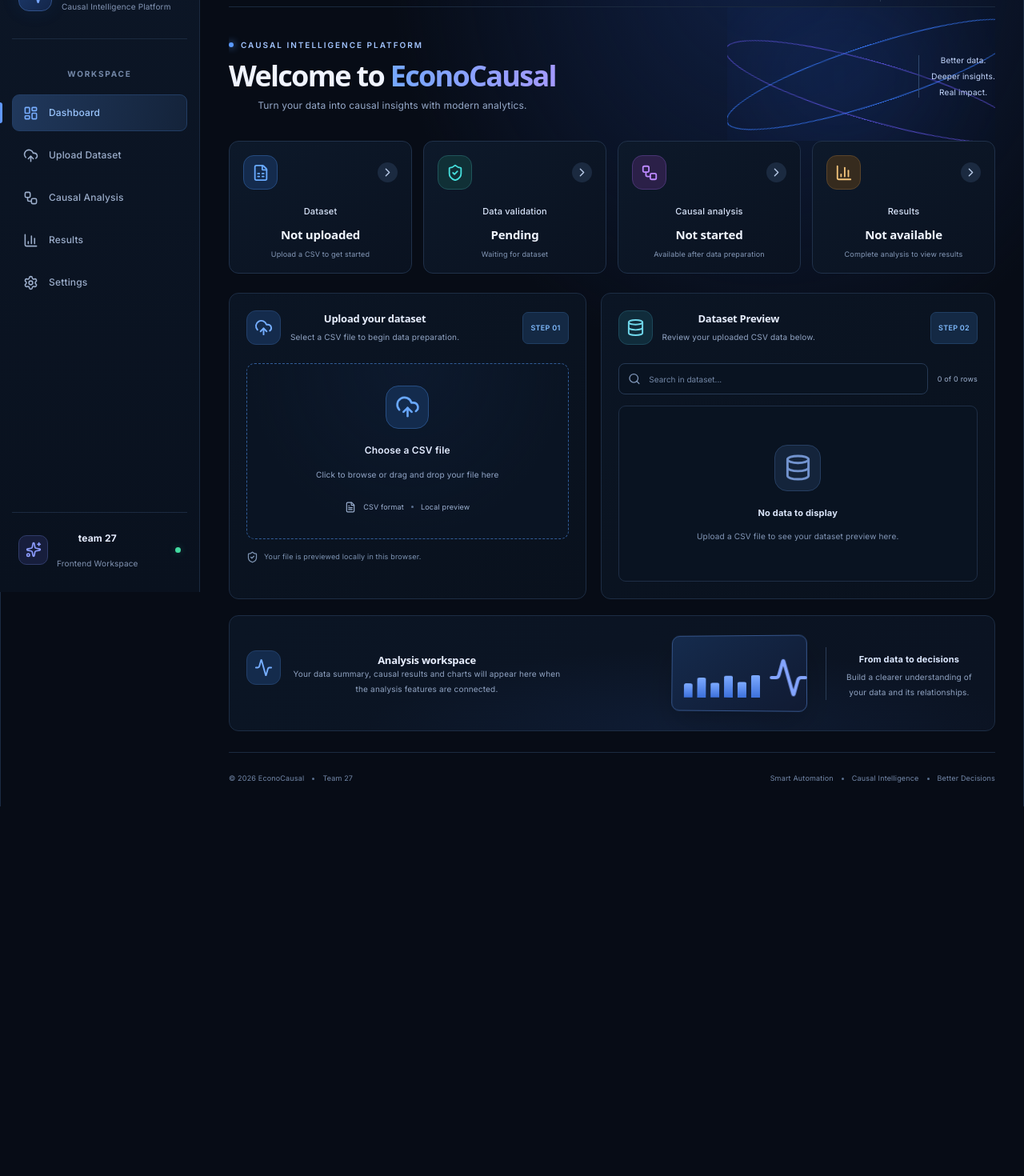
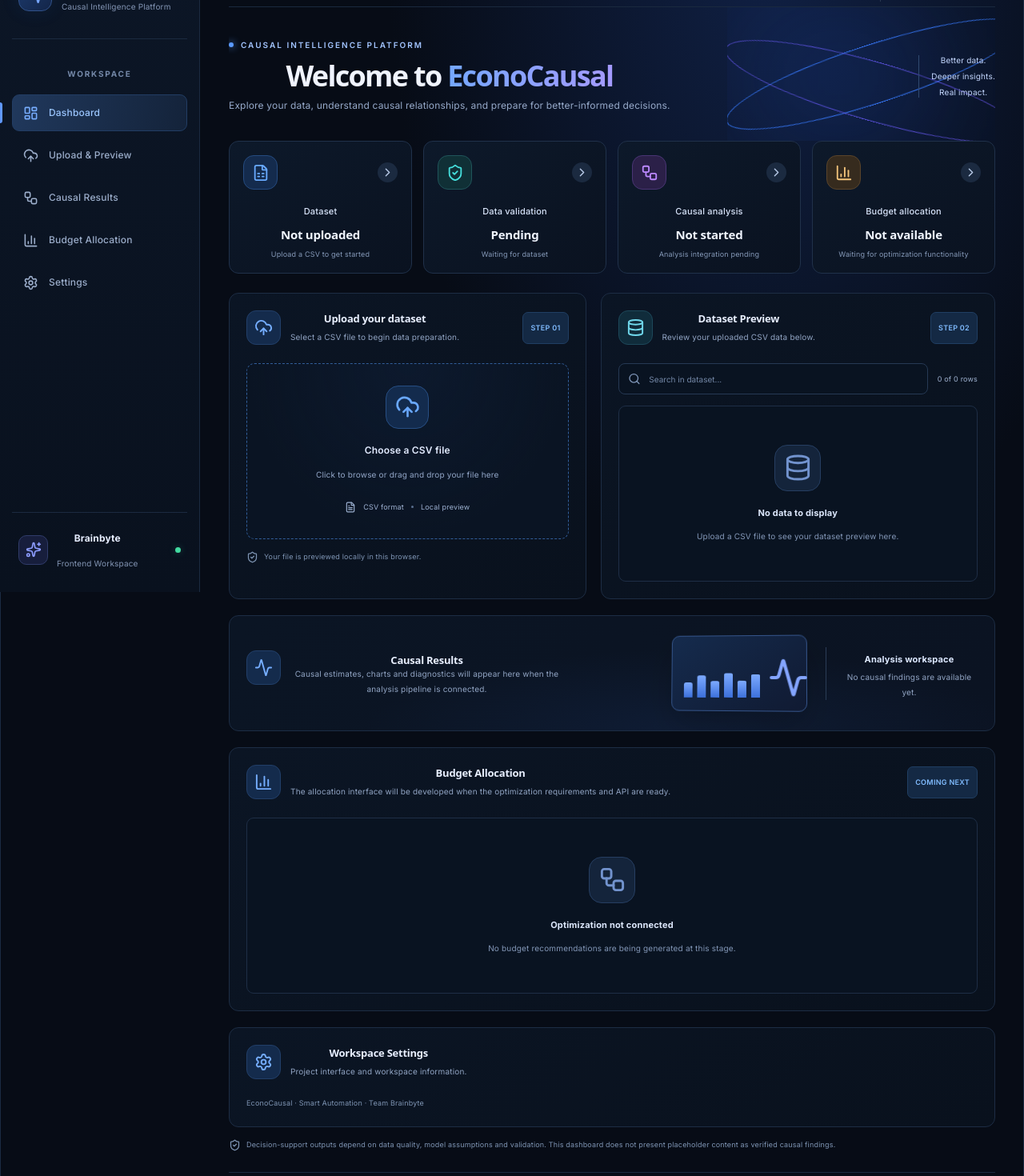
Before and after one commit to kanishka-80/EconoCausal, a React app in the folder frontend/: page / in a window 1280 px wide. Shown: the part 60-1530 px from the top of the page at 80% size. Before the commit the page ends 1068 px from the top, so only its background shows below. Built offline with nearby package versions, Linux system fonts and the light colour scheme; the HTML template or start-up script is replaced by a standard one.

Commit message:
feat(frontend): add dashboard shell and navigation

```diff
--- a/frontend/src/App.jsx
+++ b/frontend/src/App.jsx
@@ -1,9 +1,10 @@
+
 import { useState } from 'react'
 import {
   Activity, BarChart3, Bell, CheckCircle2, ChevronRight,
   CircleHelp, CloudUpload, Database, FileSpreadsheet, FileText,
-  Gauge, Home, LayoutDashboard, Search, Settings, ShieldCheck,
-  Sparkles, UploadCloud, Workflow, X
+  LayoutDashboard, Search, Settings, ShieldCheck, Sparkles,
+  UploadCloud, Workflow, X
 } from 'lucide-react'
 import './App.css'
 
@@ -79,6 +80,14 @@
     reader.readAsText(file)
   }
 
+  function removeFile() {
+    setFileName('')
+    setHeaders([])
+    setRows([])
+    setSearch('')
+    setError('')
+  }
+
   const filteredRows = rows.filter(row =>
     row.some(cell =>
       String(cell ?? '').toLowerCase().includes(search.toLowerCase())
@@ -89,7 +98,9 @@
     <div className="app-shell">
       <aside className="sidebar">
         <a className="brand" href="#dashboard">
-          <span className="brand-mark"><Activity size={25} /></span>
+          <span className="brand-mark">
+            <Activity size={25} />
+          </span>
           <span>
             <strong>EconoCausal</strong>
             <small>Causal Intelligence Platform</small>
@@ -97,28 +108,40 @@
         </a>
 
         <div className="nav-section-label">WORKSPACE</div>
+
         <nav className="navigation">
           <a className="nav-link active" href="#dashboard">
-            <LayoutDashboard size={19} /> <span>Dashboard</span>
+            <LayoutDashboard size={19} />
+            <span>Dashboard</span>
           </a>
+
           <a className="nav-link" href="#upload">
-            <CloudUpload size={19} /> <span>Upload Dataset</span>
+            <CloudUpload size={19} />
+            <span>Upload &amp; Preview</span>
           </a>
+
           <a className="nav-link" href="#analysis">
-            <Workflow size={19} /> <span>Causal Analysis</span>
+            <Workflow size={19} />
+            <span>Causal Results</span>
           </a>
-          <a className="nav-link" href="#results">
-            <BarChart3 size={19} /> <span>Results</span>
+
+          <a className="nav-link" href="#budget">
+            <BarChart3 size={19} />
+            <span>Budget Allocation</span>
           </a>
+
           <a className="nav-link" href="#settings">
-            <Settings size={19} /> <span>Settings</span>
+            <Settings size={19} />
+            <span>Settings</span>
           </a>
         </nav>
 
         <div className="sidebar-bottom">
-          <div className="team-icon"><Sparkles size={20} /></div>
+          <div className="team-icon">
+            <Sparkles size={20} />
+          </div>
           <div>
-            <strong>team 27</strong>
+            <strong>Brainbyte</strong>
             <small>Frontend Workspace</small>
           </div>
           <span className="online-dot" />
@@ -135,14 +158,22 @@
 
           <div className="topbar-right">
             <div className="system-status">
-              <span className="online-dot" /> System workspace
+              <span className="online-dot" />
+              Workspace
             </div>
+
             <button className="icon-button" aria-label="Help" title="Help">
               <CircleHelp size={19} />
             </button>
-            <button className="icon-button" aria-label="Notifications" title="Notifications">
+
+            <button
+              className="icon-button"
+              aria-label="Notifications"
+              title="Notifications"
+            >
               <Bell size={19} />
             </button>
+
             <div className="profile">
               <div className="avatar">EC</div>
               <div className="profile-text">
@@ -155,10 +186,17 @@
 
         <section className="hero">
           <div className="hero-copy">
-            <div className="eyebrow"><span /> CAUSAL INTELLIGENCE PLATFORM</div>
+            <div className="eyebrow">
+              <span />
+              CAUSAL INTELLIGENCE PLATFORM
+            </div>
             <h1>Welcome to <span>EconoCausal</span></h1>
-            <p>Turn your data into causal insights with modern analytics.</p>
+            <p>
+              Explore your data, understand causal relationships,
+              and prepare for better-informed decisions.
+            </p>
           </div>
+
           <div className="hero-art" aria-hidden="true">
             <div className="orbit orbit-one" />
             <div className="orbit orbit-two" />
@@ -174,8 +212,12 @@
         <section className="stats-grid">
           <article className="stat-card blue">
             <div className="stat-top">
-              <span className="stat-icon"><FileSpreadsheet size={22} /></span>
-              <span className="stat-arrow"><ChevronRight size={17} /></span>
+              <span className="stat-icon">
+                <FileSpreadsheet size={22} />
+              </span>
+              <span className="stat-arrow">
+                <ChevronRight size={17} />
+              </span>
             </div>
             <p>Dataset</p>
             <h2>{fileName ? 'Selected' : 'Not uploaded'}</h2>
@@ -184,39 +226,57 @@
 
           <article className="stat-card cyan">
             <div className="stat-top">
-              <span className="stat-icon"><ShieldCheck size={22} /></span>
-              <span className="stat-arrow"><ChevronRight size={17} /></span>
+              <span className="stat-icon">
+                <ShieldCheck size={22} />
+              </span>
+              <span className="stat-arrow">
+                <ChevronRight size={17} />
+              </span>
             </div>
             <p>Data validation</p>
             <h2>{headers.length ? 'Loaded' : 'Pending'}</h2>
-            <small>{headers.length ? `${headers.length} columns detected` : 'Waiting for dataset'}</small>
+            <small>
+              {headers.length
+                ? `${headers.length} columns detected`
+                : 'Waiting for dataset'}
+            </small>
           </article>
 
           <article className="stat-card purple">
             <div className="stat-top">
-              <span className="stat-icon"><Workflow size={22} /></span>
-              <span className="stat-arrow"><ChevronRight size={17} /></span>
+              <span className="stat-icon">
+                <Workflow size={22} />
+              </span>
+              <span className="stat-arrow">
+                <ChevronRight size={17} />
+              </span>
             </div>
             <p>Causal analysis</p>
             <h2>Not started</h2>
-            <small>Available after data preparation</small>
+            <small>Analysis integration pending</small>
           </article>
 
           <article className="stat-card amber">
             <div className="stat-top">
-              <span className="stat-icon"><BarChart3 size={22} /></span>
-              <span className="stat-arrow"><ChevronRight size={17} /></span>
+              <span className="stat-icon">
+                <BarChart3 size={22} />
+              </span>
+              <span className="stat-arrow">
+                <ChevronRight size={17} />
+              </span>
             </div>
-            <p>Results</p>
+            <p>Budget allocation</p>
             <h2>Not available</h2>
-            <small>Complete analysis to view results</small>
+            <small>Waiting for optimization functionality</small>
           </article>
         </section>
 
-        <section className="work-grid">
-          <article className="panel upload-panel" id="upload">
+        <section className="work-grid" id="upload">
+          <article className="panel upload-panel">
             <div className="panel-heading">
-              <div className="panel-title-icon"><UploadCloud size={23} /></div>
+              <div className="panel-title-icon">
+                <UploadCloud size={23} />
+              </div>
               <div className="panel-title-copy">
                 <h2>Upload your dataset</h2>
                 <p>Select a CSV file to begin data preparation.</p>
@@ -242,37 +302,49 @@
                 accept=".csv,text/csv"
                 onChange={event => processFile(event.target.files[0])}
               />
-              <span className="drop-icon"><UploadCloud size={31} /></span>
+
+              <span className="drop-icon">
+                <UploadCloud size={31} />
+              </span>
               <strong>Choose a CSV file</strong>
-              <span className="drop-description">Click to browse or drag and drop your file here</span>
-              <span className="file-rules"><FileText size={14} /> CSV format <i /> Local preview</span>
+              <span className="drop-description">
+                Click to browse or drag and drop your file here
+              </span>
+              <span className="file-rules">
+                <FileText size={14} /> CSV format <i /> Local preview
+              </span>
             </label>
 
             {fileName && (
               <div className="file-selected">
                 <CheckCircle2 size={18} />
-                <span><strong>{fileName}</strong><small>Ready for preview</small></span>
+                <span>
+                  <strong>{fileName}</strong>
+                  <small>Ready for preview</small>
+                </span>
                 <button
                   className="remove-file"
-                  onClick={() => {
-                    setFileName('')
-                    setHeaders([])
-                    setRows([])
-                    setSearch('')
-                    setError('')
-                  }}
+                  onClick={removeFile}
                   aria-label="Remove selected file"
-                ><X size={17} /></button>
+                >
+                  <X size={17} />
+                </button>
               </div>
             )}
 
             {error && <p className="error-message">{error}</p>}
-            <p className="privacy-note"><ShieldCheck size={15} /> Your file is previewed locally in this browser.</p>
+
+            <p className="privacy-note">
+              <ShieldCheck size={15} />
+              Your file is previewed locally in this browser.
+            </p>
           </article>
 
-          <article className="panel preview-panel" id="results">
+          <article className="panel preview-panel" id="preview">
             <div className="panel-heading">
-              <div className="panel-title-icon cyan-icon"><Database size={23} /></div>
+              <div className="panel-title-icon cyan-icon">
+                <Database size={23} />
+              </div>
               <div className="panel-title-copy">
                 <h2>Dataset Preview</h2>
                 <p>Review your uploaded CSV data below.</p>
@@ -290,7 +362,9 @@
                   onChange={event => setSearch(event.target.value)}
                 />
               </div>
-              <span className="row-count">{filteredRows.length} of {rows.length} rows</span>
+              <span className="row-count">
+                {filteredRows.length} of {rows.length} rows
+              </span>
             </div>
 
             {headers.length ? (
@@ -300,7 +374,9 @@
                     <tr>
                       <th>#</th>
                       {headers.map((header, index) => (
-                        <th key={index}>{header || `Column ${index + 1}`}</th>
+                        <th key={index}>
+                          {header || `Column ${index + 1}`}
+                        </th>
                       ))}
                     </tr>
                   </thead>
@@ -315,14 +391,22 @@
                     ))}
                   </tbody>
                 </table>
+
                 {filteredRows.length > 100 && (
-                  <p className="table-note">Showing the first 100 matching rows.</p>
+                  <p className="table-note">
+                    Showing the first 100 matching rows.
+                  </p>
                 )}
-                {filteredRows.length === 0 && <p className="table-note">No matching rows found.</p>}
+
+                {filteredRows.length === 0 && (
+                  <p className="table-note">No matching rows found.</p>
+                )}
               </div>
             ) : (
               <div className="empty-table">
-                <div className="database-illustration"><Database size={35} /></div>
+                <div className="database-illustration">
+                  <Database size={35} />
+                </div>
                 <strong>No data to display</strong>
                 <p>Upload a CSV file to see your dataset preview here.</p>
               </div>
@@ -332,28 +416,84 @@
 
         <section className="panel analysis-panel" id="analysis">
           <div className="analysis-copy">
-            <div className="panel-title-icon"><Activity size={23} /></div>
+            <div className="panel-title-icon">
+              <Activity size={23} />
+            </div>
             <div>
-              <h2>Analysis workspace</h2>
-              <p>Your data summary, causal results and charts will appear here when the analysis features are connected.</p>
+              <h2>Causal Results</h2>
+              <p>
+                Causal estimates, charts and diagnostics will appear here
+                when the analysis pipeline is connected.
+              </p>
             </div>
           </div>
+
           <div className="analysis-visual" aria-hidden="true">
             <div className="chart-card">
               <div className="mini-bars">
                 <i /><i /><i /><i /><i /><i />
               </div>
-              <div className="mini-line"><Activity size={50} /></div>
+              <div className="mini-line">
+                <Activity size={50} />
+              </div>
             </div>
             <div className="analysis-caption">
-              <strong>From data to decisions</strong>
-              <p>Build a clearer understanding of your data and its relationships.</p>
+              <strong>Analysis workspace</strong>
+              <p>No causal findings are available yet.</p>
             </div>
           </div>
         </section>
 
+        <section className="panel" id="budget" style={{ marginTop: 20 }}>
+          <div className="panel-heading">
+            <div className="panel-title-icon">
+              <BarChart3 size={23} />
+            </div>
+            <div className="panel-title-copy">
+              <h2>Budget Allocation</h2>
+              <p>
+                The allocation interface will be developed when the
+                optimization requirements and API are ready.
+              </p>
+            </div>
+            <span className="step-badge">COMING NEXT</span>
+          </div>
+
+          <div className="empty-table">
+            <div className="database-illustration">
+              <Workflow size={35} />
+            </div>
+            <strong>Optimization not connected</strong>
+            <p>
+              No budget recommendations are being generated at this stage.
+            </p>
+          </div>
+        </section>
+
+        <section className="panel" id="settings" style={{ marginTop: 20 }}>
+          <div className="panel-heading">
+            <div className="panel-title-icon">
+              <Settings size={23} />
+            </div>
+            <div className="panel-title-copy">
+              <h2>Workspace Settings</h2>
+              <p>Project interface and workspace information.</p>
+            </div>
+          </div>
+          <p className="privacy-note">
+            EconoCausal · Smart Automation · Team Brainbyte
+          </p>
+        </section>
+
+        <p className="privacy-note">
+          <ShieldCheck size={15} />
+          Decision-support outputs depend on data quality, model assumptions
+          and validation. This dashboard does not present placeholder content
+          as verified causal findings.
+        </p>
+
         <footer className="footer">
-          <span>© 2026 EconoCausal <i /> Team 27</span>
+          <span>© 2026 EconoCausal <i /> Brainbyte</span>
           <span>Smart Automation <i /> Causal Intelligence <i /> Better Decisions</span>
         </footer>
       </main>
```
